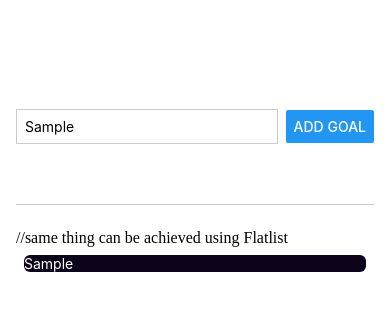
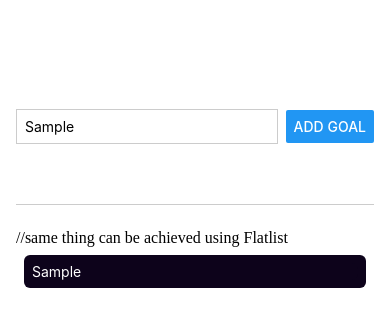
Before and after one commit to shamsraza/rn-mygoals, a React Native app: screen / in a window 390 px wide. Both pictures are taken after typing "Sample" into the empty fields and a click on the button "ADD GOAL". Shown: the top 326 px of the page. Built offline with nearby package versions, Linux system fonts and the light colour scheme.

Commit message:
created new components for goal items

```diff
--- a/App.js
+++ b/App.js
@@ -8,6 +8,7 @@ import {
   FlatList,
 } from "react-native";
 import { useState } from "react";
+import GItems from "./components/GItems";
 
 export default function App() {
   const [enteredGoalText, setEnteredGoalText] = useState("");
@@ -42,10 +43,7 @@ export default function App() {
         <FlatList
           data={courseGoals}
           renderItem={(itemData) => {
-            return(
-            <View>
-              <Text style={styles.goalItem}>{itemData.item.text}</Text>
-            </View>);
+            return<GItems text = {itemData.item.text}/>;
           }}
           keyExtractor={(item,index) => {
             return item.id
@@ -81,10 +79,4 @@ const styles = StyleSheet.create({
   goalContainer: {
     flex: 4,
   },
-  goalItem: {
-    margin: 8,
-    borderRadius: 6,
-    backgroundColor: "#0d031b",
-    color: "white",
-  },
 });
--- a/components/GItems.js
+++ b/components/GItems.js
@@ -1,9 +1,20 @@
-function GItems() {
+import { StyleSheet ,View,Text} from "react-native";
+
+function GItems(props) {
   return (
-    <View>
-      <Text style={styles.goalItem}>{itemData.item.text}</Text>
+    <View style={styles.goalItem}>
+      <Text style={styles.goalItem}>{props.text}</Text>
     </View>
   );
 }
 
 export default GItems;
+
+const styles = StyleSheet.create({
+goalItem: {
+    margin: 8,
+    borderRadius: 6,
+    backgroundColor: "#0d031b",
+    color: "white",
+  }
+});
```
